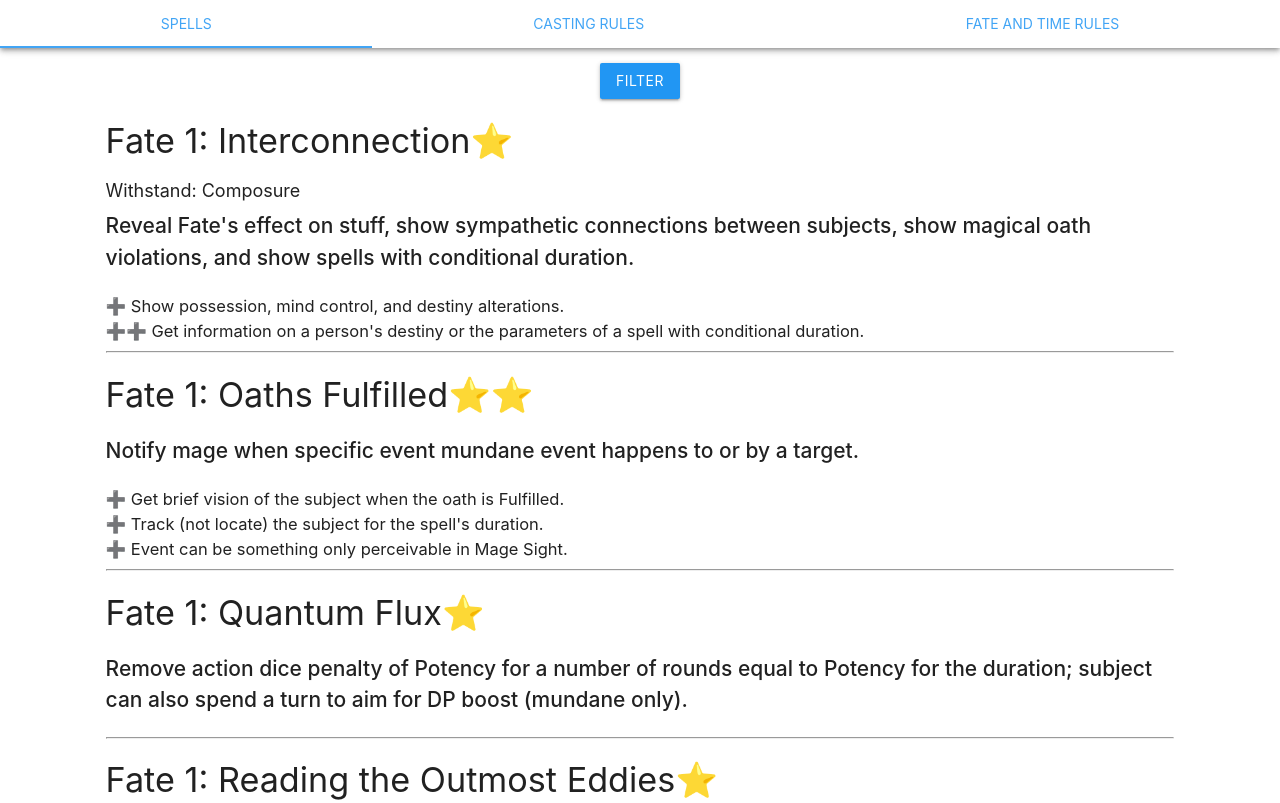
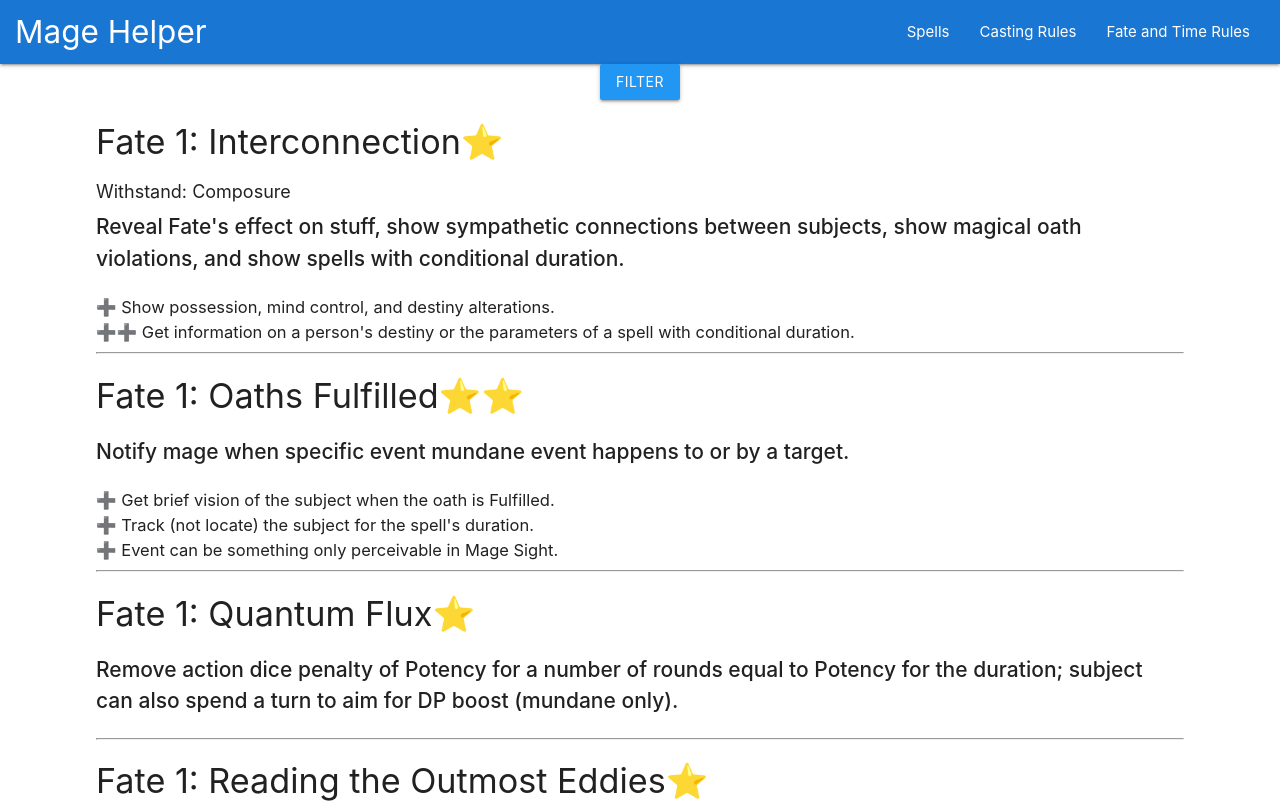
Before and after one commit to Celeo/my_mta2_spells, a React app: page /#/spells in a window 1280 px wide. Shown: the top 803 px of the page. Built offline with nearby package versions, Linux system fonts and the light colour scheme.

Commit message:
Switched from tabs to router

```diff
--- a/src/components/App.js
+++ b/src/components/App.js
@@ -1,29 +1,61 @@
 import React from 'react'
 import PropTypes from 'prop-types'
-import { Tabs, Tab } from 'react-materialize'
+import { Navbar } from 'react-materialize'
+import { HashRouter as Router, Redirect, Route, NavLink } from 'react-router-dom'
 import ReactMarkdown from 'react-markdown'
 
 import SpellListing from './SpellListing.js'
 
-const App = (props) => {
+const ViewSpellListing = (props) => {
   return (
-    <Tabs className="tabs-fixed-width z-depth-2">
-      <Tab className="spacer-medium-top" title="Spells">
     <div className="container-medium">
       <SpellListing spellData={props.spellData} />
     </div>
-      </Tab>
-      <Tab className="spacer-medium-top" title="Casting Rules">
+  )
+}
+
+ViewSpellListing.propTypes = {
+  spellData: PropTypes.object.isRequired
+}
+
+const ViewCasting = (props) => {
+  return (
     <div className="container-medium">
       <ReactMarkdown source={props.castingRules} className="markdown" />
     </div>
-      </Tab>
-      <Tab className="spacer-medium-top" title="Fate and Time Rules">
+  )
+}
+
+ViewCasting.propTypes = {
+  castingRules: PropTypes.string.isRequired
+}
+
+const ViewFateAndTime = (props) => {
+  return (
     <div className="container-medium">
       <ReactMarkdown source={props.fateAndTimeRules} className="markdown" />
     </div>
-      </Tab>
-    </Tabs>
+  )
+}
+
+ViewFateAndTime.propTypes = {
+  fateAndTimeRules: PropTypes.string.isRequired
+}
+
+const App = (props) => {
+  const navBrand = <a href="/" className="brand">Mage Helper</a>
+  return (
+    <Router>
+      <Navbar brand={navBrand} alignLinks="right" className="blue darken-2">
+        <NavLink to="/spells">Spells</NavLink>
+        <NavLink to="/casting">Casting Rules</NavLink>
+        <NavLink to="/fate_and_time" className="last-nav-item">Fate and Time Rules</NavLink>
+      </Navbar>
+      <Route path="/" exact render={() => <Redirect to="/spells" />} />
+      <Route path="/spells" render={() => <ViewSpellListing spellData={props.spellData} />} />
+      <Route path="/casting" render={() => <ViewCasting castingRules={props.castingRules} />} />
+      <Route path="/fate_and_time" render={() => <ViewFateAndTime fateAndTimeRules={props.fateAndTimeRules} />} />
+    </Router>
   )
 }
 
--- a/src/index.css
+++ b/src/index.css
@@ -86,23 +86,6 @@ h4 {
     padding-bottom: 2rrem;
 }
 
-.tabs .tab a {
-    color: rgb(66, 165, 245);
-}
-
-.tabs .tab a:focus.active {
-    color: rgb(66, 165, 245);
-    background-color: rgb(187, 222, 251);
-}
-
-.tabs .indicator {
-    background-color: rgb(66, 165, 245);
-}
-
-.tabs .tab a:hover, .tabs .tab a.active {
-    color: rgb(66, 165, 245);
-}
-
 .markdown ul > li {
     list-style-type: disc;
     margin-left: 1rem;
@@ -114,3 +97,11 @@ code {
     color: rgba(255, 0, 0, 0.5);
     background-color: rgba(255, 0, 0, 0.03);
 }
+
+.brand {
+    margin-left: 1rem;
+}
+
+.last-nav-item {
+    margin-right: 1rem;
+}
--- a/src/index.js
+++ b/src/index.js
@@ -12,10 +12,10 @@ import spellData from './data/spells.json'
 import castingRules from './data/casting_rules.md'
 import fateAndTimeRules from './data/fate_and_time_rules.md'
 
-const data = {
+const props = {
   spellData,
   castingRules,
   fateAndTimeRules
 }
 
-ReactDOM.render(<App {...data} />, document.getElementById('app'))
+ReactDOM.render(<App {...props} />, document.getElementById('app'))
```
Lines whose indentation alone changed are shown as unchanged.
